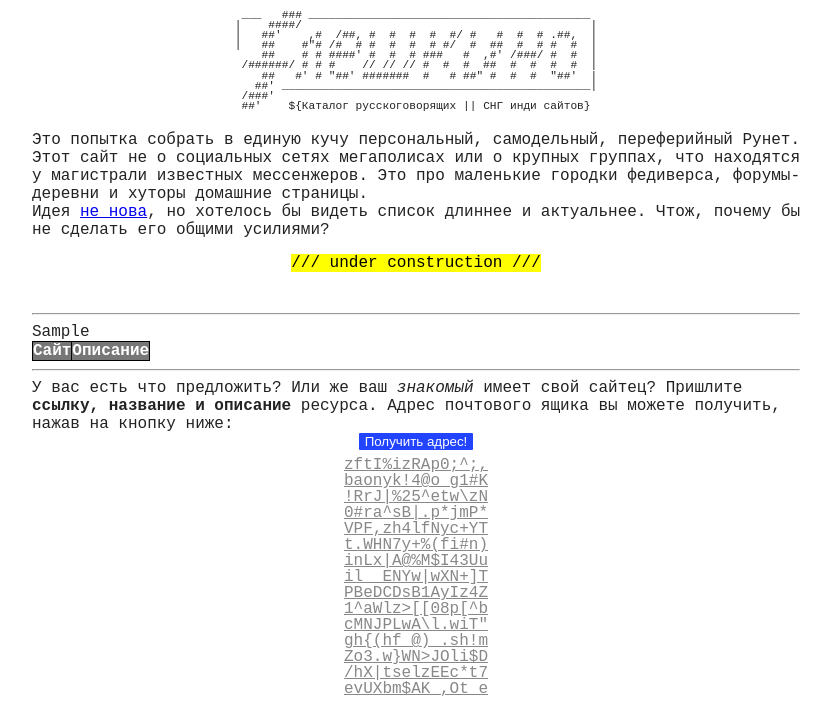
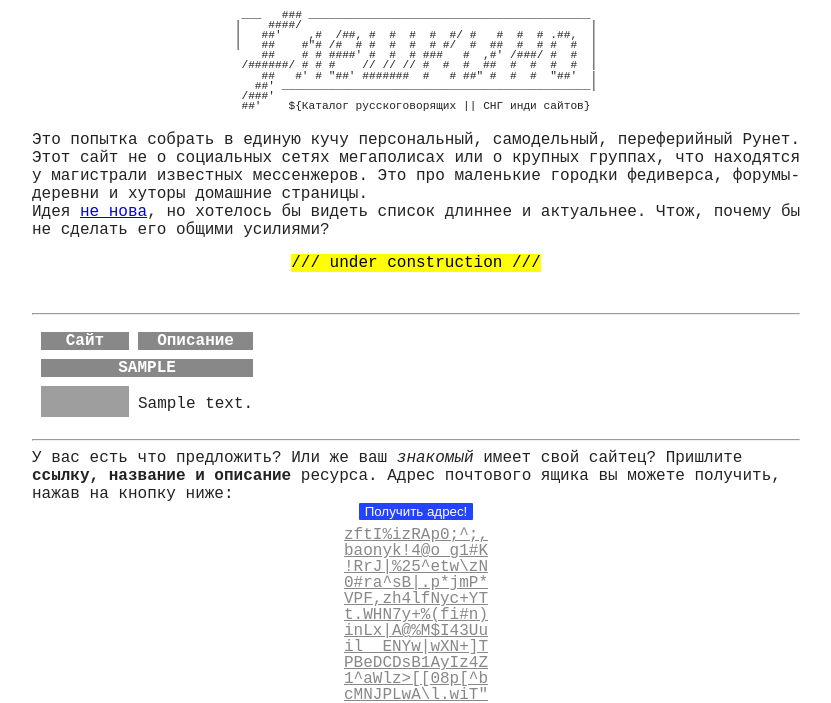
Before and after one commit to Zaraz7/flashkeno, a Python web app: template app/templates/index.html in a window 1280 px wide. Shown: the top 703 px of the page, without its empty margins (224-1055 px from the left). Run offline with Jinja, Linux system fonts and the light colour scheme; the template is opened without the code that fills it: most values are stand-ins (such as "Sample title", 1, 10 or a date in 2020); lists and menus that the app fills with data are empty; grey boxes are pictures that could not be loaded.

Commit message:
Jinja integration

```diff
--- a/app/routes.py
+++ b/app/routes.py
@@ -2,10 +2,12 @@
 from flask import render_template
 from app import app
 from app.html_generator import HTMLGenerator
+from app.database import SiteDatabase
 
-generator = HTMLGenerator()
+db = SiteDatabase("sites.db")
 
 @app.route('/')
 @app.route('/index')
 def index():
-    return render_template('index.html', table_rows=generator.get_table_rows())
+    grouped_sites = db.get_sites_by_type()
+    return render_template('index.html', grouped_sites=grouped_sites)
--- /dev/null
+++ b/app/templates/base.html
@@ -0,0 +1,121 @@
+<!DOCTYPE html>
+<html lang="ru">
+<head>
+<meta charset="UTF-8">
+<meta title="Fлешкино - СНГ индивеб">
+<meta name="viewport" content="width=device-width, initial-scale=1">
+<style>
+body {width:80ch; margin:auto;background-color:#FFF;color:#222;font-family:'Courier New',Courier,monospace;}
+p, pre, code {margin:0;font-family:'Courier New',Courier,monospace;font-size:16px;}
+pre {line-height:1}
+th {background-color:#888;color:#FFF}
+input[type="button"]{border: 0;border-radius: 1px;background-color: #24F;color:#FFF;margin-bottom:1ch;}
+input[type="button"]:disabled{background-color: #FFF;color:#222;}
+tr:nth-child(even) {background: #DDD;}
+.ascii{font-size:70%;line-height:0.9;}
+.disabled{pointer-events:none;color: #888888;}
+a #cipher {text-decoration: none;height:28ch;}
+.footer{font-style:italic;margin-bottom: 2ch;}
+img{width:88px;height:31px;image-rendering:pixelated;}
+.name{vertical-align:top;text-align:center;}
+
+@media (max-width:770px) {
+body {width:auto;}
+p{margin-left: 5px;}
+.fr, .fc {display:none;}
+.art-table td, .art-table th {width:auto;}}
+@media (prefers-color-scheme: dark){
+body {background-color:#222;color:#FFF;}
+a {color:#4AF;}
+tr:nth-child(even) {background: #111;}
+th {background-color:#CCC;color:#222}
+input[type="button"]:disabled{  background-color:#222;
+  color:#FFF;}}
+</style>
+</head>
+<center>
+<pre class="ascii">
+
+ ___   ### __________________________________________
+|    ####/                                           |
+|   ##'    ,#  /##, #  #  #  #  #/ #   #  #  # .##,  |
+|   ##    #"# /#  # #  #  #  # #/  #  ##  #  # #  #  |
+    ##    # # ####' #  #  # ###   #  ,#' /###/ #  #  |
+ /######/ # # #    // // // #  #  #  ##  #  #  #  #  |
+    ##   #' # "##' #######  #   # ##" #  #  #  "##'  |
+   ##' ______________________________________________|
+/###'
+##'    ${Каталог русскоговорящих || СНГ инди сайтов}
+
+
+</pre>
+</center>
+<p>Это попытка собрать в единую кучу персональный, самодельный, переферийный Рунет. Этот сайт не о социальных сетях мегаполисах или о крупных группах, что находятся у магистрали известных мессенжеров. Это про маленькие городки федиверса, форумы-деревни и хуторы домашние страницы.</p>
+<p>Идея <a href="https://baseddogblog.neocities.org/rusindieweb/">не нова</a>, но хотелось бы видеть список длиннее и актуальнее. Чтож, почему бы не сделать его общими усилиями?</p>
+<center>
+<pre>
+
+<span style="background-color:yellow;color:black;">/// under construction ///</span>
+
+</pre>
+</center>
+<br>
+<hr>
+<table cellpadding="0" cellspacing="9">
+  <tr>
+    <th valign="top">Сайт</th>
+    <th>Описание</th>
+  </tr>
+{% block table_rows %}{% endblock %}
+</table>
+<hr>
+<p>У вас есть что предложить? Или же ваш <i>знакомый</i> имеет свой сайтец? Пришлите <b>ссылку, название и описание</b> ресурса. Адрес почтового ящика вы можете получить, нажав на кнопку ниже:</p>
+<center>
+  <input id="btnEmail" type="button" value="Получить адрес!" />
+<a id="aEmail" href="#" class="disabled">
+<pre id="cipher">zftI%izRAp0;^;,
+baonyk!4@o_g1#K
+!RrJ|%25^etw\zN
+0#ra^sB|.p*jmP*
+VPF,zh4lfNyc+YT
+t.WHN7y+%(fi#n)
+inLx|A@%M$I43Uu
+il__ENYw|wXN+]T
+PBeDCDsB1AyIz4Z
+1^aWlz>[[08p[^b
+cMNJPLwA\l.wiT"
+gh{(hf_@)_.sh!m
+Zo3.w}WN>JOli$D
+/hX|tselzEEc*t7
+evUXbm$AK_,Ot_e</pre></a>
+<script type="text/javascript">
+const btnEmail = document.getElementById('btnEmail');
+const cipher = document.getElementById('cipher');
+btnEmail.addEventListener('click', emailEvent);
+function emailEvent() {
+btnEmail.disabled = true;
+btnEmail.value = 'Расшифровка...';
+const lenght = 16;
+var index = 1;
+var start = '';
+const id = setInterval(() => {
+if (cipher.textContent.length <= lenght + 5) {
+clearInterval(id);
+btnEmail.value = 'Готово!';
+const a = document.getElementById('aEmail');
+a.href = 'mailto:'+cipher.textContent;
+a.classList.remove('disabled');
+return;
+}
+const start = cipher.textContent.slice(0,index) || '';
+cipher.textContent = start + cipher.textContent.slice(index+lenght);
+index++;
+}, 170);
+}
+</script>
+<p>Или вы можете прочитать адресс по главной диагонали в матрице из символов выше.</p>
+<hr>
+<p class="footer">Администрируется <a href="http://zaraz7.narod.ws" target="_blank">Zaraz7</a>.</p>
+</center>
+</body>
+</html>
--- a/app/templates/index.html
+++ b/app/templates/index.html
@@ -1,123 +1,26 @@
-<!DOCTYPE html>
-<html lang="ru">
-<head>
-<meta charset="UTF-8">
-<meta title="Fлешкино - СНГ индивеб">
-<meta name="viewport" content="width=device-width, initial-scale=1">
-<style>
-body {width:80ch; margin:auto;background-color:#FFF;color:#222;font-family:'Courier New',Courier,monospace;}
-p, pre, code {margin:0;font-family:'Courier New',Courier,monospace;font-size:16px;}
-table, th, td {border: 1px solid black;border-collapse: collapse;}
-pre {line-height:1}
-th {background-color:#777;color:#FFF}
-input[type="button"]{border: 0;border-radius: 1px;background-color: #24F;color:#FFF;margin-bottom:1ch;}
-input[type="button"]:disabled{
-  background-color: #FFF;
-  color:#222;
-}
-.ascii{font-size:70%;line-height:0.9;}
-.disabled{pointer-events:none;color: #888888;}
-a #cipher {text-decoration: none;height:28ch;}
-.footer{font-style:italic;margin-bottom: 2ch;}
-img{width:88px;height:31px;image-rendering:pixelated;}
-.name{vertical-align:top;text-align:center;}
+{% extends "base.html" %}
+{% block table_rows %}
+{% for sites_type, group in grouped_sites.items() %}
 
-@media (max-width:770px) {
-body {width:auto;}
-p{margin-left: 5px;}
-.fr, .fc {display:none;}
-.art-table td, .art-table th {width:auto;}}
-@media (prefers-color-scheme: dark){
-body {background-color:#222;color:#FFF;}
-a {color:#4AF;}
-th {background-color:#CCC;color:#222}
-input[type="button"]:disabled{  background-color:#222;
-  color:#FFF;}}
-</style>
-</head>
-<center>
-<pre class="ascii">
+<tr><th colspan="2">{{ sites_type|upper }}</th></tr>
 
- ___   ### __________________________________________
-|    ####/                                           |
-|   ##'    ,#  /##, #  #  #  #  #/ #   #  #  # .##,  |
-|   ##    #"# /#  # #  #  #  # #/  #  ##  #  # #  #  |
-    ##    # # ####' #  #  # ###   #  ,#' /###/ #  #  |
- /######/ # # #    // // // #  #  #  ##  #  #  #  #  |
-    ##   #' # "##' #######  #   # ##" #  #  #  "##'  |
-   ##' ______________________________________________|
-/###'
-##'    ${Каталог русскоговорящих || СНГ инди сайтов}
+{% for site in group %}
+<tr class="site">
+<td>
+  <a href="{{ site['urls'][0]['url'] }}" target="_blank">
+   <img src="/img/b/{{ site['button'] }}" alt="{{ site['name'] }}">
+  </a>
+</td>
 
+<td>
+  {{ site['about'] }}
+  {% if site['urls'] | length != 1 %}
+  <br>
+  <small>Доступен в: {% for url in site['urls'][1:] %}<a href="{{ url['url'] }}" target="_blank">{{ url['type'] }}</a>{% if not loop.last %}, {% endif %}{% endfor %}</small>
+  {% endif %}
+</td>
+</tr>
+{% endfor %}
 
-</pre>
-</center>
-<p>Это попытка собрать в единую кучу персональный, самодельный, переферийный Рунет. Этот сайт не о социальных сетях мегаполисах или о крупных группах, что находятся у магистрали известных мессенжеров. Это про маленькие городки федиверса, форумы-деревни и хуторы домашние страницы.</p>
-<p>Идея <a href="https://baseddogblog.neocities.org/rusindieweb/">не нова</a>, но хотелось бы видеть список длиннее и актуальнее. Чтож, почему бы не сделать его общими усилиями?</p>
-<center>
-<pre>
-
-<span style="background-color:yellow;color:black;">/// under construction ///</span>
-
-</pre>
-</center>
-<br>
-<hr>
-<table cellpadding="0" cellspacing="9">
-  <tr>
-    <th valign="top">Сайт</th>
-    <th>Описание</th>
-  </tr>
-{{ table_rows }}
-</table>
-<hr>
-<p>У вас есть что предложить? Или же ваш <i>знакомый</i> имеет свой сайтец? Пришлите <b>ссылку, название и описание</b> ресурса. Адрес почтового ящика вы можете получить, нажав на кнопку ниже:</p>
-<center>
-  <input id="btnEmail" type="button" value="Получить адрес!" />
-<a id="aEmail" href="#" class="disabled">
-<pre id="cipher">zftI%izRAp0;^;,
-baonyk!4@o_g1#K
-!RrJ|%25^etw\zN
-0#ra^sB|.p*jmP*
-VPF,zh4lfNyc+YT
-t.WHN7y+%(fi#n)
-inLx|A@%M$I43Uu
-il__ENYw|wXN+]T
-PBeDCDsB1AyIz4Z
-1^aWlz>[[08p[^b
-cMNJPLwA\l.wiT"
-gh{(hf_@)_.sh!m
-Zo3.w}WN>JOli$D
-/hX|tselzEEc*t7
-evUXbm$AK_,Ot_e</pre></a>
-<script type="text/javascript">
-const btnEmail = document.getElementById('btnEmail');
-const cipher = document.getElementById('cipher');
-btnEmail.addEventListener('click', emailEvent);
-function emailEvent() {
-btnEmail.disabled = true;
-btnEmail.value = 'Расшифровка...';
-const lenght = 16;
-var index = 1;
-var start = '';
-const id = setInterval(() => {
-if (cipher.textContent.length <= lenght + 5) {
-clearInterval(id);
-btnEmail.value = 'Готово!';
-const a = document.getElementById('aEmail');
-a.href = 'mailto:'+cipher.textContent;
-a.classList.remove('disabled');
-return;
-}
-const start = cipher.textContent.slice(0,index) || '';
-cipher.textContent = start + cipher.textContent.slice(index+lenght);
-index++;
-}, 170);
-}
-</script>
-<p>Или вы можете прочитать адресс по главной диагонали в матрице из символов выше.</p>
-<hr>
-<p class="footer">Администрируется <a href="http://zaraz7.narod.ws" target="_blank">Zaraz7</a>.</p>
-</center>
-</body>
-</html>
+{% endfor %}
+{% endblock %}
```
